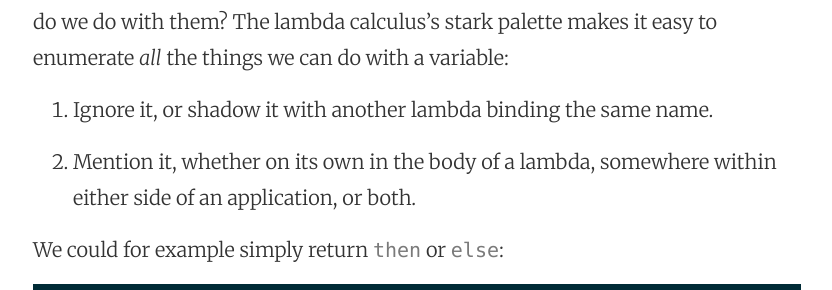
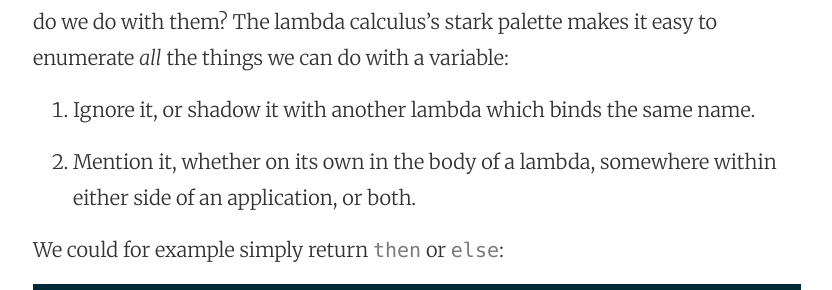
Before and after one commit to robrix/robrix.github.io, a Jekyll site: the page built from _posts/2020-03-29-all-you-need-is-lambda-1-booleans.md, in a window 1280 px wide and 900 px high, scrolled down 6037 px. Shown: the part 163-453 px from the top of the window, without its empty margins (223-1055 px from the left). Built offline with Jekyll 4.4.1, drawn with Linux system fonts in a browser that asks for light colours.

Commit message:
Clarify.

```diff
--- a/_posts/2020-03-29-all-you-need-is-lambda-1-booleans.md
+++ b/_posts/2020-03-29-all-you-need-is-lambda-1-booleans.md
@@ -144,7 +144,7 @@ if = λ cond then else . ?
 
 We’ve introduced a definition for `if`, as a function of three parameters; now what do we do with them? The lambda calculus’s stark palette makes it easy to enumerate _all_ the things we can do with a variable:
 
-1. Ignore it, or shadow it with another lambda binding the same name.
+1. Ignore it, or shadow it with another lambda which binds the same name.
 
 2. Mention it, whether on its own in the body of a lambda, somewhere within either side of an application, or both.
 
```
